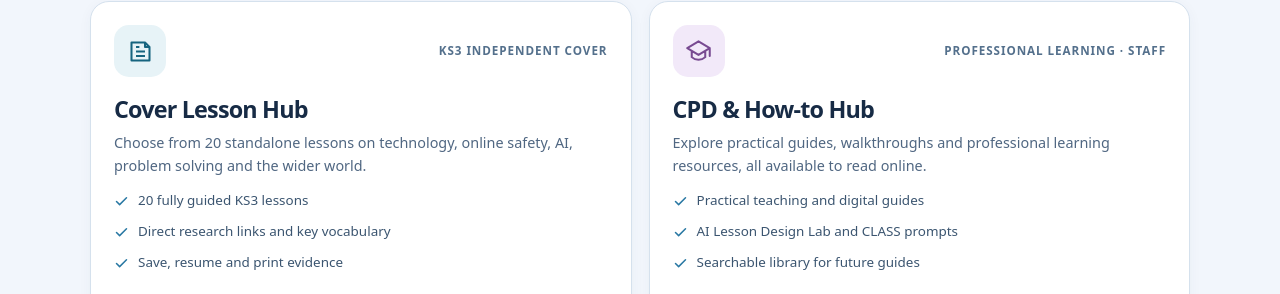
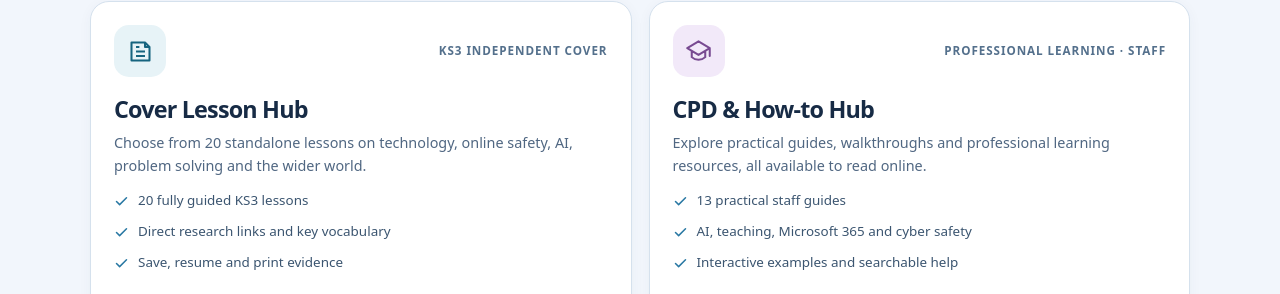
Before and after one commit to kingsnortongirls/homepage, a plain HTML site: page index.html in a window 1280 px wide. Shown: the part 1614-1908 px from the top of the page. Drawn offline with Linux system fonts and the light colour scheme.

Commit message:
Update homepage CPD card to describe expanded 13-guide library

```diff
--- a/index.html
+++ b/index.html
@@ -102,7 +102,7 @@ main{position:relative;margin-top:-54px;padding-bottom:40px}.intro{background:#f
    <div class="card-header"><span class="card-icon"><svg aria-hidden="true"><use href="#i-cpd"/></svg></span><span class="card-kicker">Professional learning · Staff</span></div>
    <h3>CPD &amp; How-to Hub</h3>
    <p>Explore practical guides, walkthroughs and professional learning resources, all available to read online.</p>
-   <ul class="features"><li><svg aria-hidden="true"><use href="#i-tick"/></svg>Practical teaching and digital guides</li><li><svg aria-hidden="true"><use href="#i-tick"/></svg>AI Lesson Design Lab and CLASS prompts</li><li><svg aria-hidden="true"><use href="#i-tick"/></svg>Searchable library for future guides</li></ul>
+   <ul class="features"><li><svg aria-hidden="true"><use href="#i-tick"/></svg>13 practical staff guides</li><li><svg aria-hidden="true"><use href="#i-tick"/></svg>AI, teaching, Microsoft 365 and cyber safety</li><li><svg aria-hidden="true"><use href="#i-tick"/></svg>Interactive examples and searchable help</li></ul>
    <a class="open-link" href="https://kingsnortongirls.github.io/cpd/">Open CPD Hub <svg aria-hidden="true"><use href="#i-arrow"/></svg></a>
   </article>
  </section>
```
